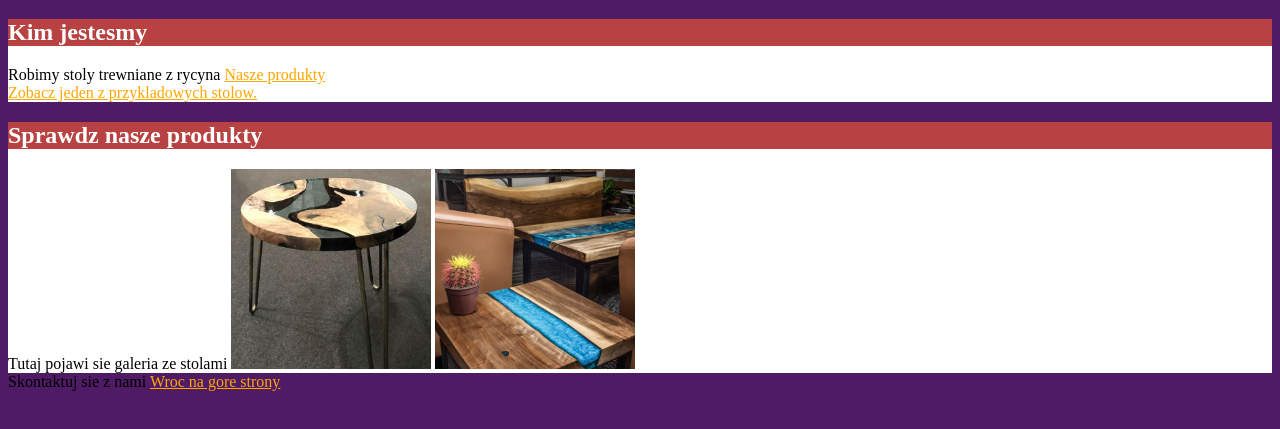
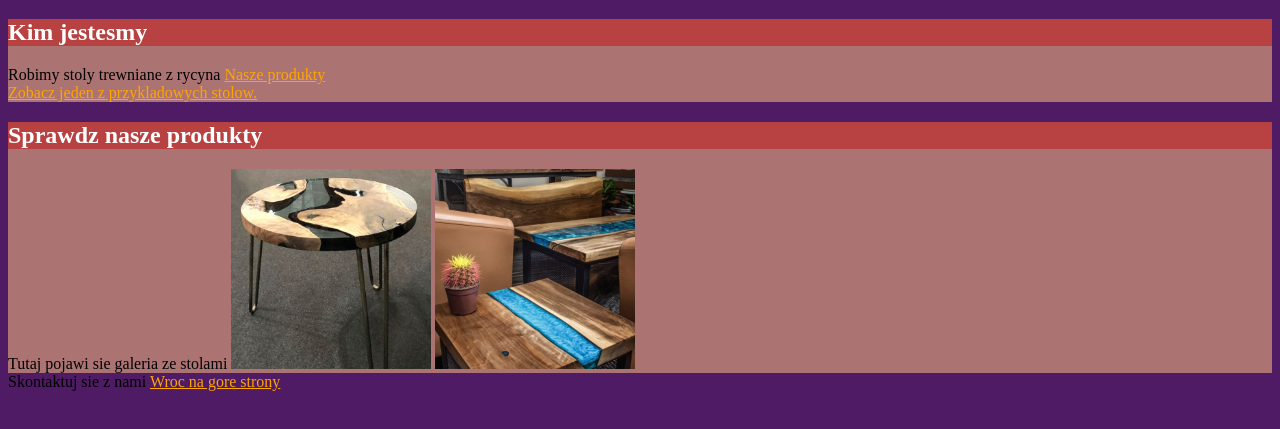
Before and after one commit to PauRut/homepage2021, a plain HTML site: page index.html in a window 1280 px wide. Shown: the part 87-516 px from the top of the page. Drawn offline with Linux system fonts and the light colour scheme.

Commit message:
section background change

```diff
--- a/style.css
+++ b/style.css
@@ -13,7 +13,7 @@ body {
 }
 
 section {
-    background: #ffffff;
+    background: #ac7373;
 }
 
 img {
```
